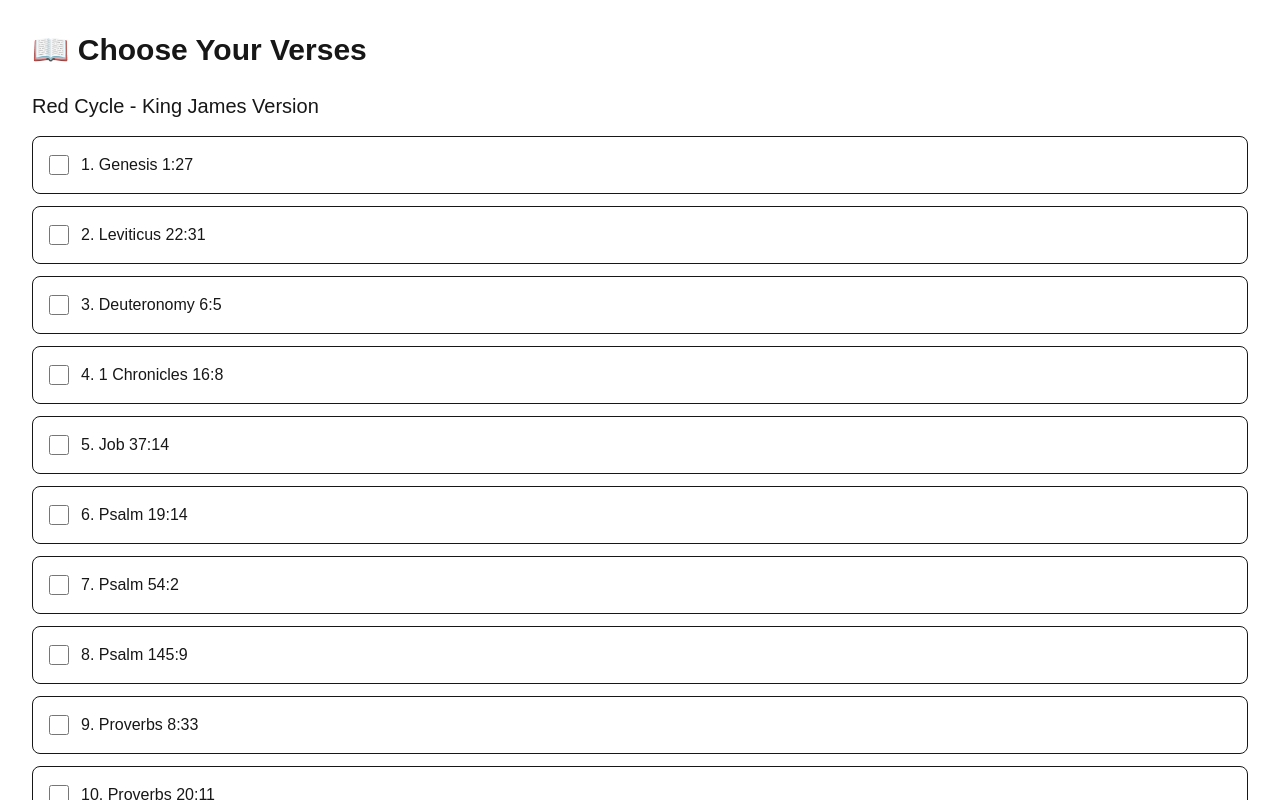
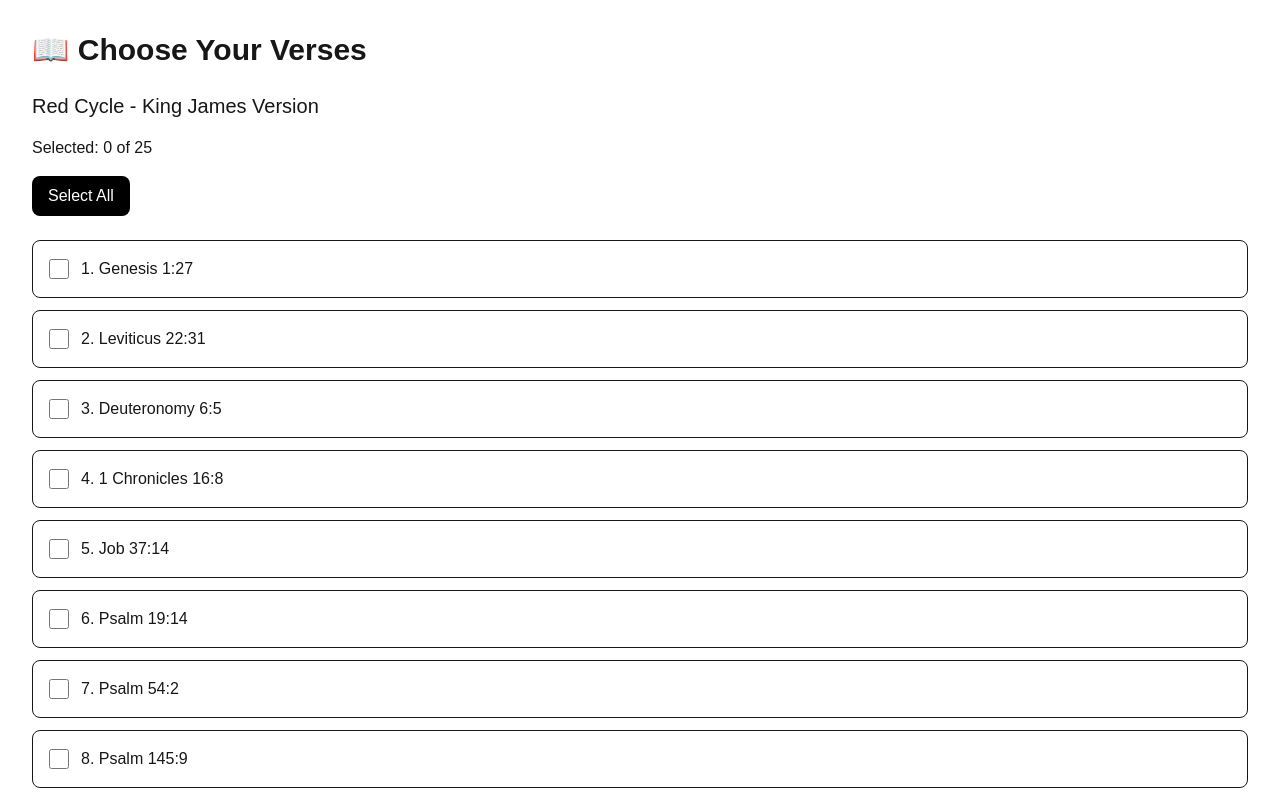
Before and after one commit to lacydodds/bible-drill-practice, a Next.js app: page /verses in a window 1280 px wide. Shown: the top 800 px of the page. Built offline with nearby package versions, Linux system fonts and the light colour scheme.

Commit message:
Added verse selection tracking

```diff
--- a/app/verses/page.tsx
+++ b/app/verses/page.tsx
@@ -1,6 +1,23 @@
+"use client";
+
+import { useState } from "react";
 import { redCycle } from "@/data/redCycle";
 
 export default function VersesPage() {
+  const [selectedVerses, setSelectedVerses] = useState<number[]>([]);
+
+  function toggleVerse(number: number) {
+    setSelectedVerses((current) =>
+      current.includes(number)
+        ? current.filter((item) => item !== number)
+        : [...current, number]
+    );
+  }
+
+  function selectAll() {
+    setSelectedVerses(redCycle.map((verse) => verse.number));
+  }
+
   return (
     <main className="min-h-screen p-8">
       <h1 className="text-3xl font-bold mb-6">
@@ -11,6 +28,17 @@
         Red Cycle - King James Version
       </h2>
 
+      <p className="mb-4">
+        Selected: {selectedVerses.length} of {redCycle.length}
+      </p>
+
+      <button
+        onClick={selectAll}
+        className="mb-6 rounded-lg bg-black px-4 py-2 text-white"
+      >
+        Select All
+      </button>
+
       <div className="flex flex-col gap-3">
         {redCycle.map((verse) => (
           <label
@@ -19,6 +47,8 @@
           >
             <input
               type="checkbox"
+              checked={selectedVerses.includes(verse.number)}
+              onChange={() => toggleVerse(verse.number)}
               className="h-5 w-5"
             />
 
```
